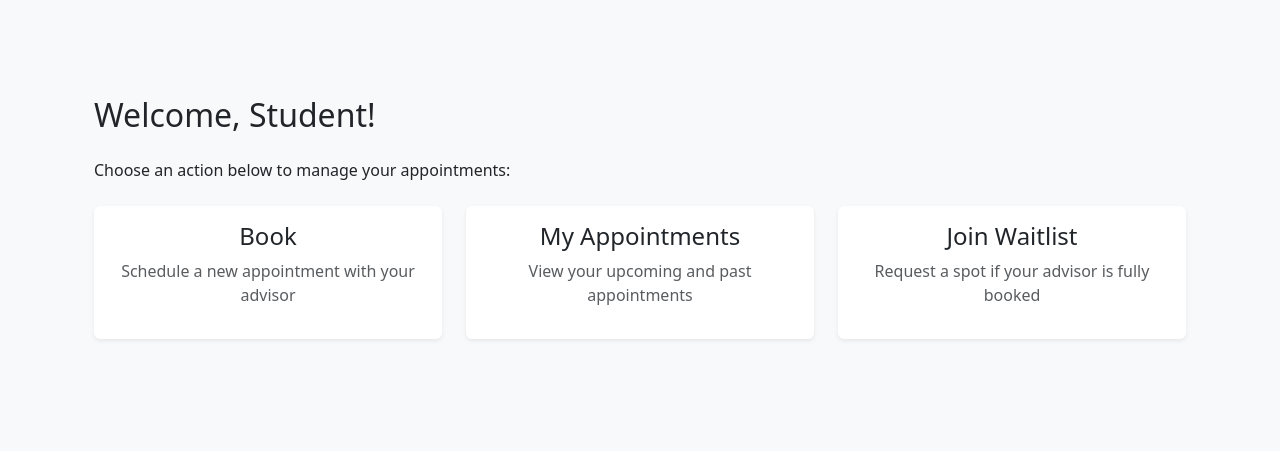
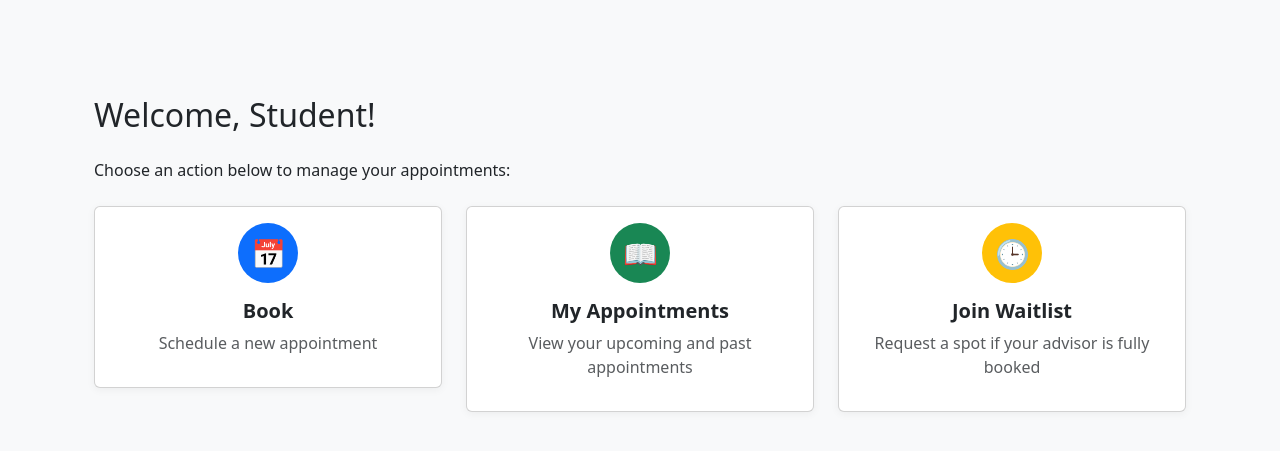
Before and after one commit to can-ding/ucc-appointment-system, a Flask app: page /student/ in a window 1280 px wide. Shown: the part 56-507 px from the top of the page. Run offline with Flask 3, Linux system fonts and the light colour scheme.

Commit message:
change style

```diff
--- a/app/static/style.css
+++ b/app/static/style.css
@@ -58,5 +58,25 @@
   transform: translateY(-2px);
   transition: all 0.2s ease-in-out;
 }
+.student-card {
+  border: none;
+  border-radius: 12px;
+  box-shadow: 0 2px 8px rgba(0,0,0,0.05);
+  transition: all 0.2s ease-in-out;
+}
+.student-card:hover {
+  transform: translateY(-5px);
+  box-shadow: 0 8px 24px rgba(0,0,0,0.1);
+}
+
+.icon-box {
+  width: 60px;
+  height: 60px;
+  line-height: 60px;
+  font-size: 24px;
+  border-radius: 50%;
+  display: inline-block;
+}
+
 
 </style>
--- a/app/templates/student_home.html
+++ b/app/templates/student_home.html
@@ -7,21 +7,27 @@
 
   <div class="row g-4">
   <div class="col-md-4">
-      <a href="{{ url_for('student.book') }}" class="text-decoration-none">
-        <div class="card h-100 shadow-sm hover-shadow border-0">
-          <div class="card-body text-center">
-            <h4>Book</h4>
-            <p class="text-muted">Schedule a new appointment with your advisor</p>
+    <a href="{{ url_for('student.book') }}" class="text-decoration-none text-dark">
+      <div class="card student-card text-center">
+        <div class="card-body">
+          <div class="icon-box bg-primary text-white mb-3">
+            <span class="fs-3">📅</span>
+          </div>
+          <h5 class="fw-bold">Book</h5>
+          <p class="text-muted">Schedule a new appointment</p>
         </div>
       </div>
     </a>
   </div>
 
   <div class="col-md-4">
-      <a href="{{ url_for('student.my_appointments') }}" class="text-decoration-none">
-        <div class="card h-100 shadow-sm hover-shadow border-0">
-          <div class="card-body text-center">
-            <h4>My Appointments</h4>
+    <a href="{{ url_for('student.my_appointments') }}" class="text-decoration-none text-dark">
+      <div class="card student-card text-center">
+        <div class="card-body">
+          <div class="icon-box bg-success text-white mb-3">
+            <span class="fs-3">📖</span>
+          </div>
+          <h5 class="fw-bold">My Appointments</h5>
           <p class="text-muted">View your upcoming and past appointments</p>
         </div>
       </div>
@@ -29,15 +35,18 @@
   </div>
 
   <div class="col-md-4">
-      <a href="{{ url_for('student.waitlist') }}" class="text-decoration-none">
-        <div class="card h-100 shadow-sm hover-shadow border-0">
-          <div class="card-body text-center">
-            <h4>Join Waitlist</h4>
+    <a href="{{ url_for('student.waitlist') }}" class="text-decoration-none text-dark">
+      <div class="card student-card text-center">
+        <div class="card-body">
+          <div class="icon-box bg-warning text-white mb-3">
+            <span class="fs-3">🕒</span>
+          </div>
+          <h5 class="fw-bold">Join Waitlist</h5>
           <p class="text-muted">Request a spot if your advisor is fully booked</p>
         </div>
       </div>
     </a>
   </div>
 </div>
-</div>
+
 {% endblock %}
```
Lines whose indentation alone changed are shown as unchanged.
